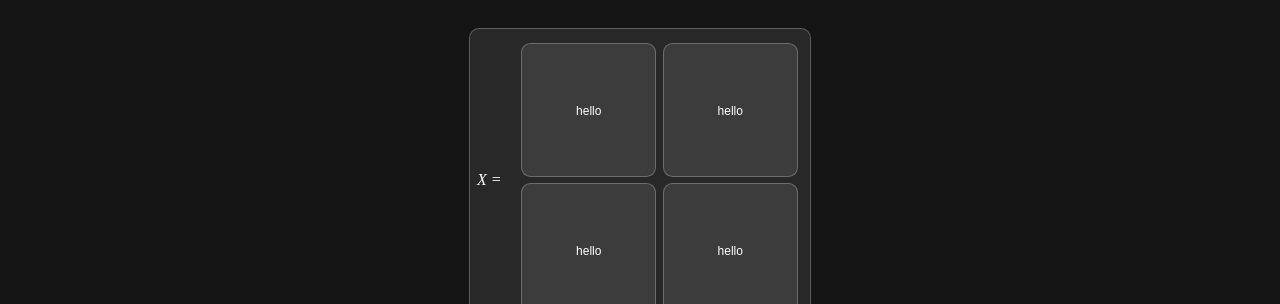
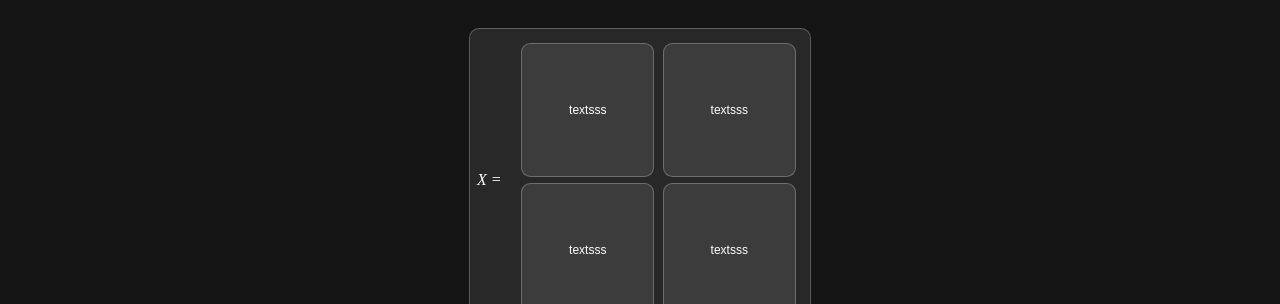
Before and after one commit to EllisJeremy/ellisjeremy.com, a React (Vite) app: page / in a window 1280 px wide. Shown: the part 648-952 px from the top of the page. Built offline with nearby package versions, Linux system fonts and the light colour scheme.

Commit message:
changing state to zustand

```diff
--- a/src/components/Matrices.tsx
+++ b/src/components/Matrices.tsx
@@ -18,19 +18,15 @@ export default function Matrices() {
 	}
 
 	{/*matrices*/}
-	const [matrixAInputs, setMatrixAInputs] = useState<number[][]>([]);
 
 
-	function handlematrixAInputs(event: React.ChangeEvent<HTMLInputElement>){
-		setMatrixAInputs(event.currentTarget.valueAsNumber);
-	}
 
-	function handleMatrixAInputs(row: number, col: number, event: React.ChangeEvent<HTMLInputElement>){
-    const inputValue = event.currentTarget.valueAsNumber;
-    function setMatrixAInputs(prev: number) {
 
-		}
-	}
+
+
+
+
+
 
 	return(
     <>
--- a/src/components/subComponents/MatrixCreator.tsx
+++ b/src/components/subComponents/MatrixCreator.tsx
@@ -1,10 +1,18 @@
+
+
+
+
+
+
 export function CreateMatrixA(
-	{n = 2}:
+	{n = 2, }:
 	{n?: number}
 ){
 	if( n > 9 ){
 		n = 9
 	}
+
+
 
 	return (
     <>
@@ -21,17 +29,22 @@ export function CreateMatrixA(
 						<input
 							className ="matrix-cell-input"
 							type="number"
+							step="any"
 
-							step="any">
-						</input>
+						/>
+
+
 
 					</div>
 				))}
 				</div>
       ))}
+
     </>
   );
 }
+
+
 
 export function CreateMatrixB(
 	{m = 2}:
@@ -65,6 +78,11 @@ export function CreateMatrixB(
     </>
   );
 }
+
+
+
+
+
 
 export function CreateMatrixC(
 	{n = 2, m = 2}:
@@ -123,7 +141,7 @@ export function CreateMatrixX(
 					<div key={indexM} className="matrix-cell-div">
 
 						{/* create each input */}
-						<p className ="matrix-cell-output">hello</p>
+						<p className ="matrix-cell-output">textsss</p>
 
 					</div>
 				))}
--- a/src/index.css
+++ b/src/index.css
@@ -135,6 +135,7 @@ main {
 .matrix-cell-output:hover {
   background-color: rgb(80, 80, 80);
   box-shadow: 0px 0px 15px rgba(0, 0, 0, 0.7);
+
 }
 
 input:focus {
@@ -142,10 +143,12 @@ input:focus {
 }
 
 .matrix-cell-output {
-  width: 100%;
-  height: 55%;
-  padding-top: 45%;
-  text-align: center;
+  /*size */
+  max-width: 100%;
+  height: 100%;
+  margin: 0px;
+
+  /*style */
   font-size: 12px;
   border-radius: 7%;
   border-style: solid;
@@ -154,7 +157,18 @@ input:focus {
   border-color: rgba(255, 255, 255, 0.25);
   color: white;
   transition: background-color 0.25s, box-shadow 0.25s;
-  margin: 0px;
+
+  /*centering text */
+  display: flex;
+  align-items: center;
+  justify-content: center;
+
+   /* Text overflow control */
+
+
+
+
+
 }
 
 .matrix-cell-output:hover {
```
